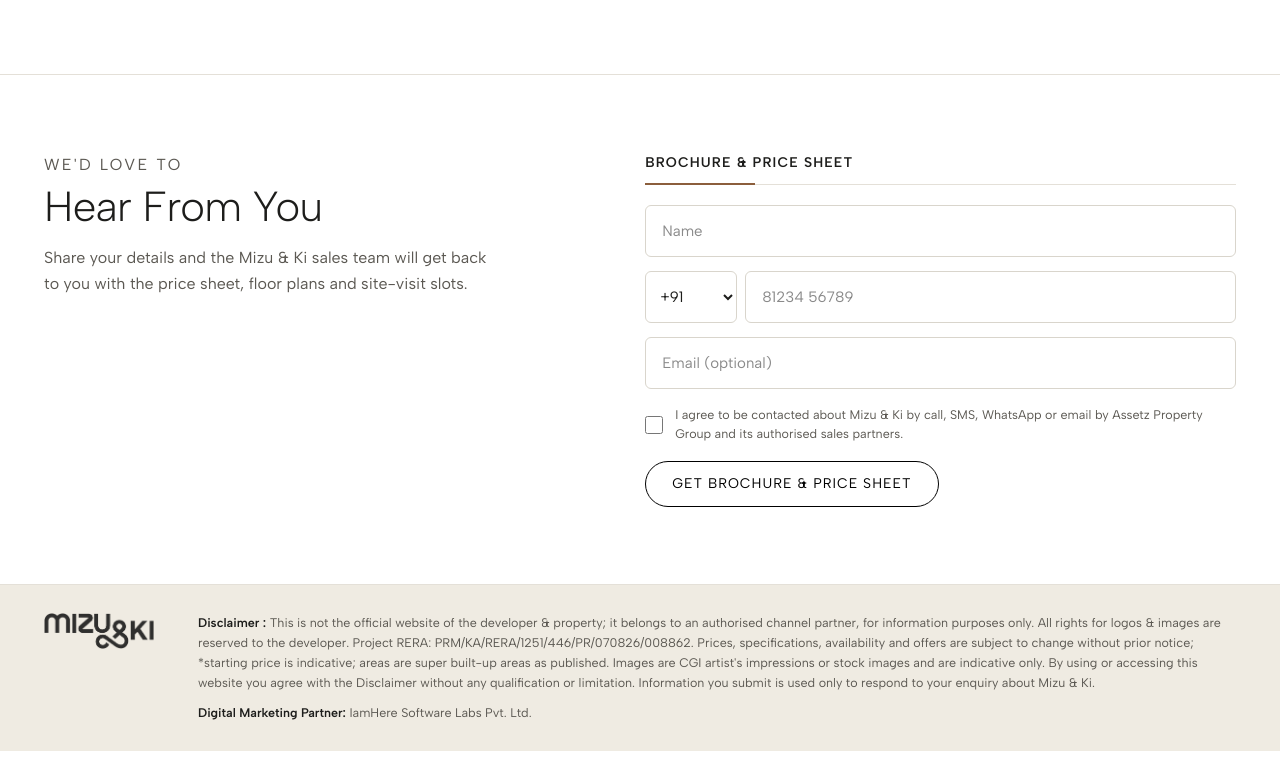
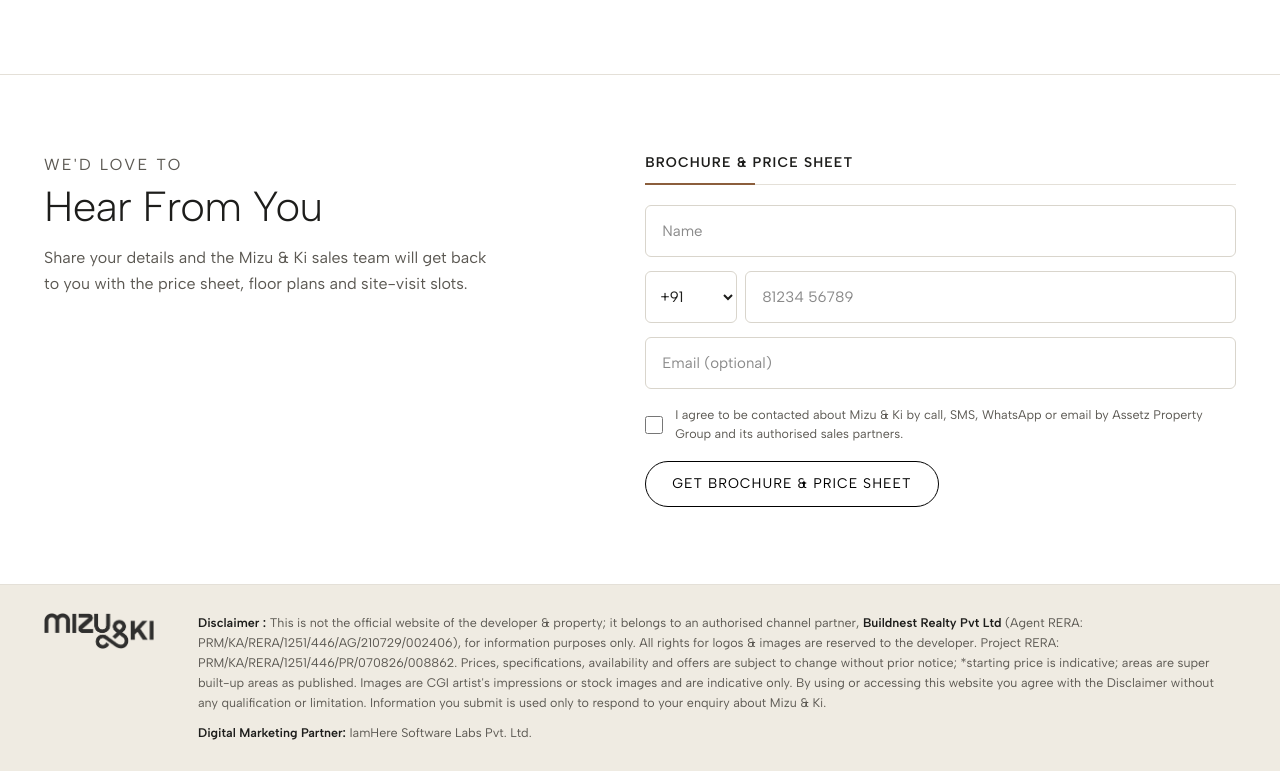
Before and after one commit to iamhere-lab/Assetz-MizuKi, a plain HTML site: page index.html in a window 1280 px wide. Shown: the part 5897-6668 px from the top of the page. Drawn offline with Linux system fonts and the light colour scheme.

Commit message:
Footer: name Buildnest Realty Pvt Ltd as channel partner with agent RERA
Co-Authored-By: Claude Fable 5.2 <noreply@anthropic.com>
Claude-Session: https://claude.ai/code/session_01UZNGprMnFhDBha2oGjncss

```diff
--- a/assets/js/config.js
+++ b/assets/js/config.js
@@ -22,8 +22,8 @@ window.SS_CONFIG = {
   brochureUrl: "",                    // optional: opened after a brochure enquiry
 
   // Compliance
-  partnerName: "",                    // authorised channel partner's legal name
-  agentRera: "",                      // channel partner's agent RERA number
+  partnerName: "Buildnest Realty Pvt Ltd", // authorised channel partner's legal name
+  agentRera: "PRM/KA/RERA/1251/446/AG/210729/002406", // channel partner's agent RERA number
   consentEntity: "Assetz Property Group and its authorised sales partners",
   siteUrl: "",
   privacyUrl: ""
--- a/index.html
+++ b/index.html
@@ -324,7 +324,7 @@
   <div class="wrap foot-grid">
     <img class="foot-mark" src="assets/img/mizu-ki.png" alt="Mizu &amp; Ki" loading="lazy" width="454" height="150">
     <div class="foot-text">
-      <p class="disclaimer"><strong>Disclaimer :</strong> This is not the official website of the developer &amp; property; it belongs to an <span class="js-partner">authorised channel partner</span>, for information purposes only. All rights for logos &amp; images are reserved to the developer. Project RERA: PRM/KA/RERA/1251/446/PR/070826/008862. Prices, specifications, availability and offers are subject to change without prior notice; *starting price is indicative; areas are super built-up areas as published. Images are CGI artist's impressions or stock images and are indicative only. By using or accessing this website you agree with the Disclaimer without any qualification or limitation. Information you submit is used only to respond to your enquiry about Mizu &amp; Ki. <span class="js-privacy-link"><a href="#" rel="noopener">Read the privacy policy.</a></span></p>
+      <p class="disclaimer"><strong>Disclaimer :</strong> This is not the official website of the developer &amp; property; it belongs to an <span class="js-partner">authorised channel partner, <strong>Buildnest Realty Pvt Ltd</strong> (Agent RERA: PRM/KA/RERA/1251/446/AG/210729/002406)</span>, for information purposes only. All rights for logos &amp; images are reserved to the developer. Project RERA: PRM/KA/RERA/1251/446/PR/070826/008862. Prices, specifications, availability and offers are subject to change without prior notice; *starting price is indicative; areas are super built-up areas as published. Images are CGI artist's impressions or stock images and are indicative only. By using or accessing this website you agree with the Disclaimer without any qualification or limitation. Information you submit is used only to respond to your enquiry about Mizu &amp; Ki. <span class="js-privacy-link"><a href="#" rel="noopener">Read the privacy policy.</a></span></p>
       <p class="disclaimer foot-credits"><strong>Digital Marketing Partner:</strong> IamHere Software Labs Pvt. Ltd.</p>
     </div>
   </div>
```
